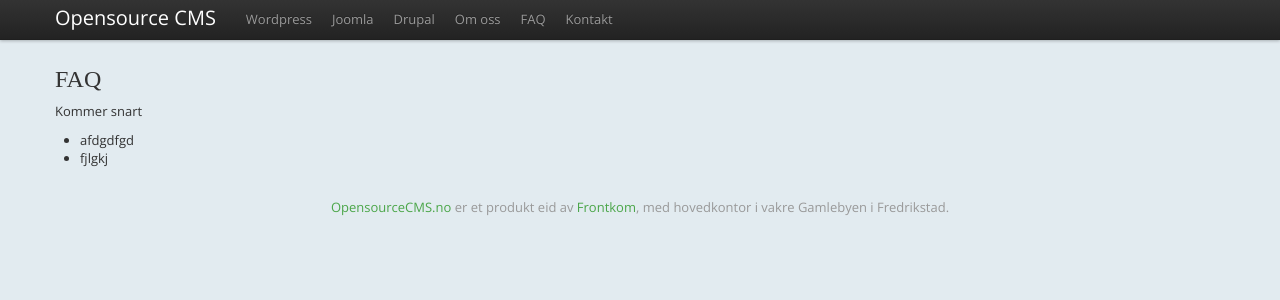
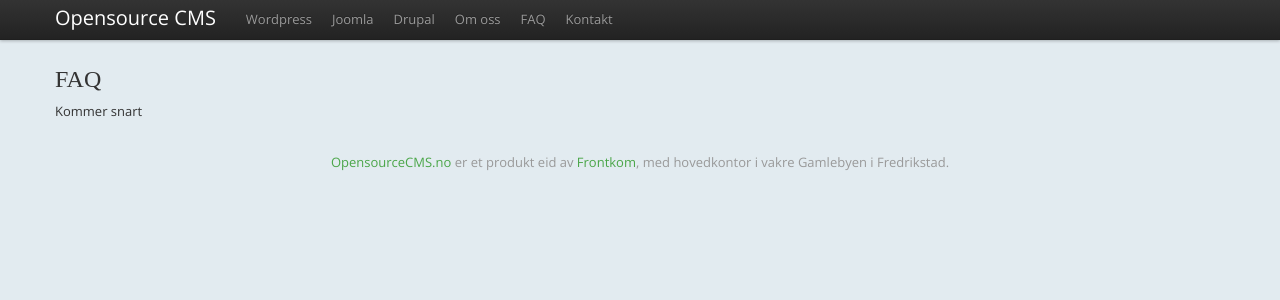
Before and after one commit to front/opensourcecms, a Jekyll site: the page built from _posts/2012-09-21-faq.md, in a window 1280 px wide. Shown: the top 300 px of the page. Built offline with Jekyll 4.4.1, drawn with Linux system fonts in a browser that asks for light colours; nearby versions of some CDN libraries; some web fonts are replaced; comment, search, counter and statistics services are not loaded.

Commit message:
Removed fluff from faq

```diff
--- a/_posts/2012-09-21-faq.md
+++ b/_posts/2012-09-21-faq.md
@@ -6,6 +6,3 @@ description: Ofte stilte spørsmål om Open Source
 
 ## FAQ
 Kommer snart
-
-- afdgdfgd
-- fjlgkj
```
